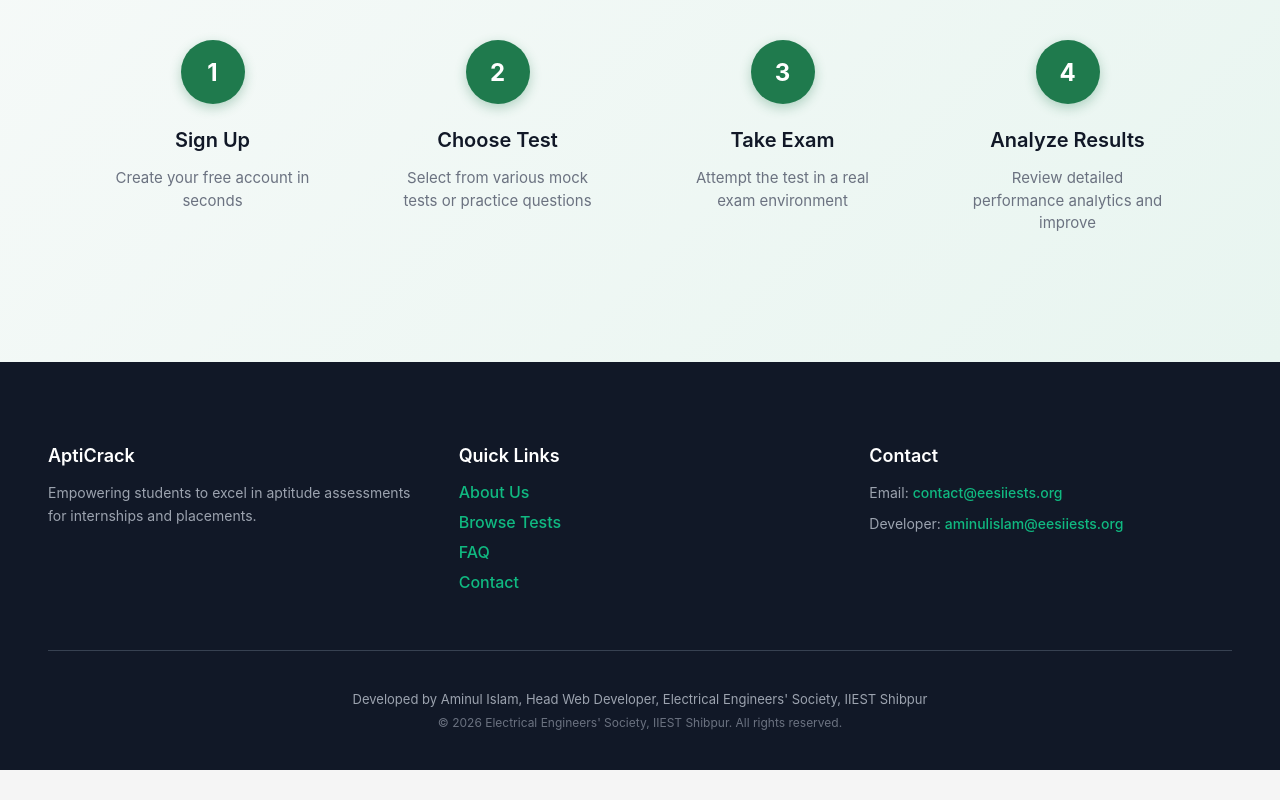
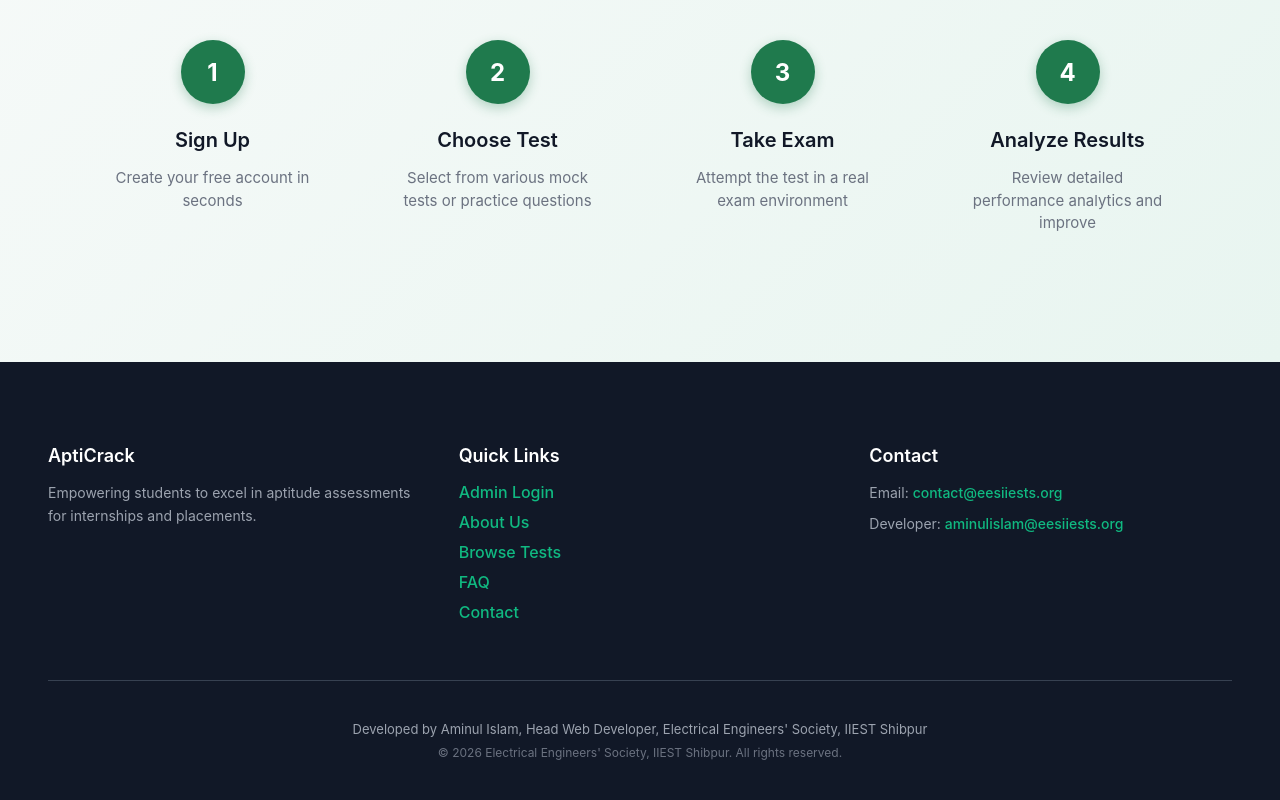
Before and after one commit to EES-IIEST-Shibpur/oes_frontend, a Next.js app: page / in a window 1280 px wide. Shown: the part 1836-2636 px from the top of the page. Before the commit the page ends 2606 px from the top, so only its background shows below. Built offline with nearby package versions, Linux system fonts and the light colour scheme.

Commit message:
[UPDATE]: admin login

```diff
--- a/src/app/page.js
+++ b/src/app/page.js
@@ -136,6 +136,7 @@ export default function Home() {
           <div className={styles.footerSection}>
             <h4>Quick Links</h4>
             <ul>
+              <li><a href="/admin/login">Admin Login</a></li>
               <li><a href="/about">About Us</a></li>
               <li><a href="/tests">Browse Tests</a></li>
               <li><a href="/faq">FAQ</a></li>
```
